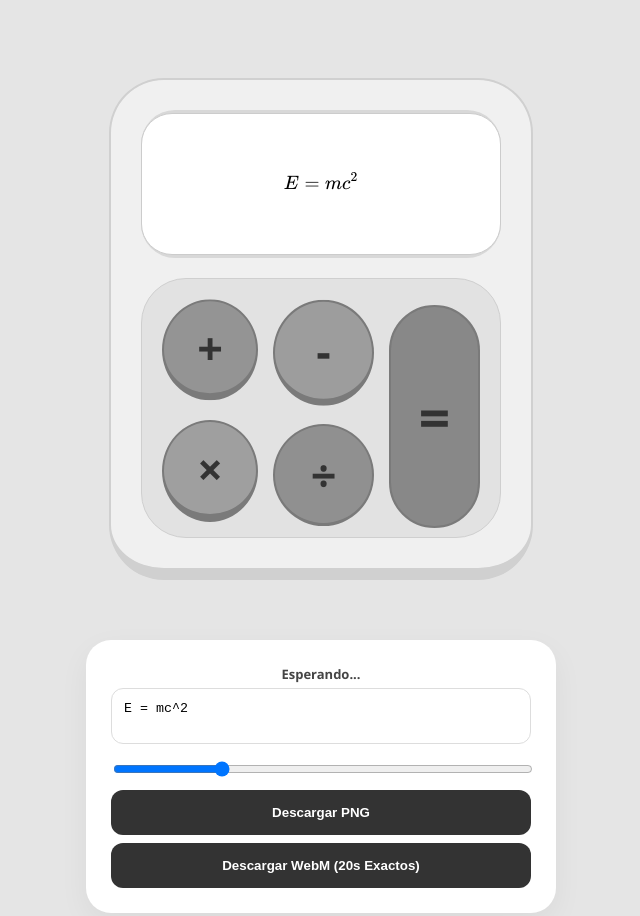
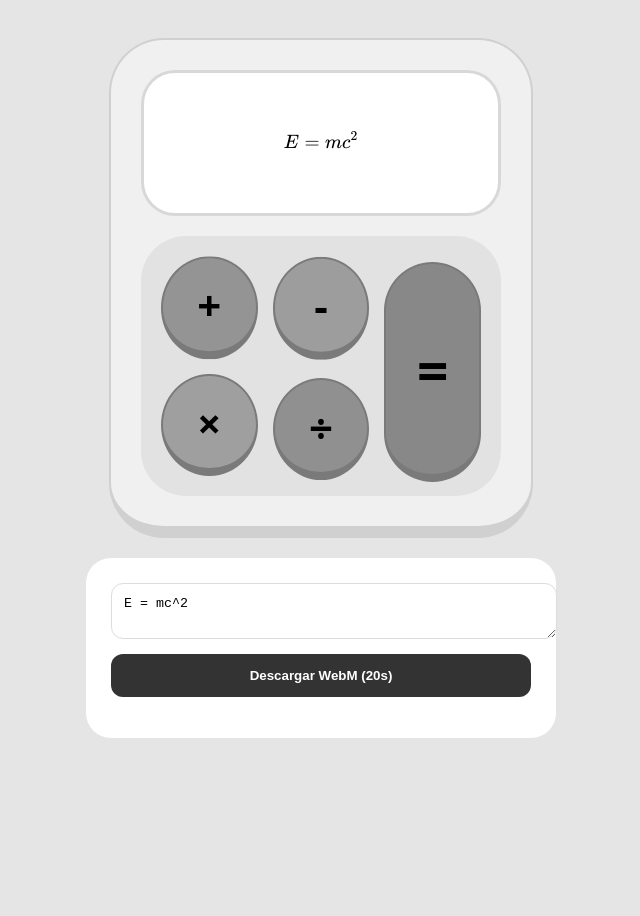
Before and after one commit to srodriguezrojas939/bannersprincipalescalculadoras, a plain HTML site: page index.html in a window 1280 px wide. Shown: the whole page, without its empty margins (319-959 px from the left). After the commit the page ends 800 px from the top, so only its background shows below. Drawn offline with nearby package versions, Linux system fonts and the light colour scheme.

Commit message:
Update index.html

```diff
--- a/index.html
+++ b/index.html
@@ -2,149 +2,134 @@
 <html lang="es">
 <head>
 <meta charset="UTF-8">
-    <title>Calculadora Zen - 20s Solid Press</title>
+<title>Calculadora Zen – WebM Correcto</title>
+
 <link rel="stylesheet" href="https://cdn.jsdelivr.net/npm/katex@0.16.9/dist/katex.min.css">
 <script src="https://cdn.jsdelivr.net/npm/katex@0.16.9/dist/katex.min.js"></script>
 <script src="https://cdnjs.cloudflare.com/ajax/libs/html2canvas/1.4.1/html2canvas.min.js"></script>
 
 <style>
 :root {
-            --calc-body: #f0f0f0;
-            --calc-border: #d0d0d0;
-            --btn-face: #a0a0a0;
-            --btn-border: #7a7a7a;
+    --calc-body:#f0f0f0;
+    --calc-border:#d0d0d0;
+    --btn-face:#a0a0a0;
+    --btn-border:#7a7a7a;
 }
 
-        body {
-            background: #e5e5e5;
-            font-family: 'Segoe UI', system-ui, sans-serif;
-            display: flex;
-            flex-direction: column;
-            align-items: center;
-            padding: 30px;
+body{
+    background:#e5e5e5;
+    font-family:system-ui;
+    display:flex;
+    flex-direction:column;
+    align-items:center;
+    padding:30px;
 }
 
-        #export-area-container {
-            padding: 40px;
-            background: transparent;
+.calculator{
+    width:360px;
+    background:var(--calc-body);
+    border-radius:55px;
+    padding:30px;
+    border:2px solid var(--calc-border);
+    border-bottom:12px solid var(--calc-border);
+    display:flex;
+    flex-direction:column;
+    gap:20px;
 }
 
-        /* Calculadora Estática (Sin flotar) */
-        .calculator {
-            width: 360px;
-            background: var(--calc-body);
-            border-radius: 55px;
-            padding: 30px;
-            border: 2px solid var(--calc-border);
-            border-bottom: 12px solid var(--calc-border);
-            display: flex;
-            flex-direction: column;
-            gap: 20px;
-            position: relative; /* Eliminada la animación zenFloating */
+.screen-container{
+    background:#d8d8d8;
+    padding:3px;
+    border-radius:34px;
 }
 
-        .screen-container {
-            background: #d8d8d8;
-            padding: 3px 0;
-            border-radius: 34px;
+.screen{
+    background:#fff;
+    height:140px;
+    border-radius:31px;
+    display:flex;
+    align-items:center;
+    justify-content:center;
 }
 
-        .screen {
-            background: #fff;
-            height: 140px;
-            border-radius: 31px;
-            display: flex;
-            align-items: center;
-            justify-content: center;
-            border: 1px solid #ccc;
+.keypad{
+    background:#e2e2e2;
+    border-radius:45px;
+    padding:20px;
+    display:grid;
+    grid-template-columns:repeat(3,1fr);
+    gap:15px;
 }
 
-        .keypad {
-            background: #e2e2e2;
-            border-radius: 45px;
-            padding: 20px;
-            display: grid;
-            grid-template-columns: repeat(3, 1fr);
-            gap: 15px;
-            border: 1px solid #cfcfcf;
+@keyframes solidPress{
+    0%,20%,100%{transform:translateY(0)}
+    50%{transform:translateY(6px);background:#888}
 }
 
-        /* Animación de presión mejorada */
-        @keyframes solidPress {
-            0%, 20%, 100% {
-                transform: translateY(0);
-                border-bottom: 8px solid var(--btn-border);
-            }
-            50% {
-                transform: translateY(6px);
-                border-bottom: 2px solid var(--btn-border);
-                background: #888;
-            }
+.btn{
+    background:var(--btn-face);
+    aspect-ratio:1/1;
+    border-radius:50%;
+    display:flex;
+    align-items:center;
+    justify-content:center;
+    font-size:42px;
+    font-weight:bold;
+    border:2px solid var(--btn-border);
+    border-bottom:8px solid var(--btn-border);
+    animation:solidPress 4s infinite ease-in-out;
 }
 
-        .btn {
-            background: var(--btn-face);
-            aspect-ratio: 1/1;
-            border-radius: 50%;
-            display: flex;
-            align-items: center;
-            justify-content: center;
-            color: #333;
-            font-size: 45px;
-            font-weight: bold;
-            border: 2px solid var(--btn-border);
-            border-bottom: 8px solid var(--btn-border);
-            animation: solidPress 4s infinite ease-in-out;
+.btn-equal{
+    grid-column:3;
+    grid-row:1/span 2;
+    aspect-ratio:auto;
+    border-radius:100px;
+    font-size:55px;
 }
 
-        /* Botón Igual Píldora */
-        .btn-equal {
-            grid-column: 3;
-            grid-row: 1 / span 2;
-            aspect-ratio: auto;
-            border-radius: 100px;
-            font-size: 55px;
+.btn:nth-child(1){animation-delay:0s}
+.btn:nth-child(2){animation-delay:1.5s}
+.btn:nth-child(3){animation-delay:3s}
+.btn:nth-child(4){animation-delay:.7s}
+.btn:nth-child(5){animation-delay:2.2s}
+
+.ui{
+    margin-top:20px;
+    background:white;
+    padding:25px;
+    border-radius:25px;
+    width:420px;
 }
 
-        .btn:nth-child(1) { animation-delay: 0s; }
-        .btn:nth-child(2) { animation-delay: 1.5s; }
-        .btn:nth-child(3) { animation-delay: 3s; }
-        .btn:nth-child(4) { animation-delay: 0.7s; }
-        .btn:nth-child(5) { animation-delay: 2.2s; }
-
-        .ui-panel {
-            margin-top: 20px;
-            width: 420px;
-            background: white;
-            padding: 25px;
-            border-radius: 25px;
-            box-shadow: 0 10px 30px rgba(0,0,0,0.05);
+textarea{
+    width:100%;
+    padding:12px;
+    border-radius:12px;
+    border:1px solid #ddd;
+    margin-bottom:10px;
 }
 
-        textarea {
-            width: 100%; padding: 12px; border-radius: 12px; border: 1px solid #ddd;
-            box-sizing: border-box; font-family: monospace; resize: none; margin-bottom: 10px;
+button{
+    width:100%;
+    padding:14px;
+    border:none;
+    border-radius:12px;
+    background:#333;
+    color:white;
+    font-weight:bold;
+    cursor:pointer;
 }
-
-        .btn-main {
-            width: 100%; padding: 15px; margin-top: 8px; border-radius: 12px;
-            border: none; background: #333; color: white; font-weight: bold; cursor: pointer;
-        }
-
-        #progress-container {
-            width: 100%; background: #eee; height: 10px; border-radius: 5px; margin-bottom: 10px; display: none;
-        }
-        #progress-bar { width: 0%; background: #333; height: 100%; border-radius: 5px; transition: width 0.1s; }
-        #status { text-align: center; margin-bottom: 5px; font-size: 13px; font-weight: bold; color: #444; }
 </style>
 </head>
+
 <body>
 
-    <div id="export-area-container">
+<div id="capture-area">
     <div class="calculator">
         <div class="screen-container">
             <div class="screen">
-                    <div id="math-container"><div id="latex-output"></div></div>
+                <div id="latex-output"></div>
             </div>
         </div>
         <div class="keypad">
@@ -157,94 +142,69 @@
     </div>
 </div>
 
-    <div class="ui-panel">
-        <div id="status">Esperando...</div>
-        <div id="progress-container"><div id="progress-bar"></div></div>
-
-        <textarea id="formula-input">E = mc^2</textarea>
-        <input type="range" id="scale-slider" min="50" max="250" value="100" style="width:100%">
-
-        <button class="btn-main" onclick="exportPNG()">Descargar PNG</button>
-        <button class="btn-main" id="webm-btn" onclick="exportWebM20s()">Descargar WebM (20s Exactos)</button>
+<div class="ui">
+    <textarea id="formula">E = mc^2</textarea>
+    <button onclick="exportWebM()">Descargar WebM (20s)</button>
+    <p id="status"></p>
 </div>
 
 <script>
-        const input = document.getElementById('formula-input');
+const formula = document.getElementById('formula');
 const output = document.getElementById('latex-output');
-        const container = document.getElementById('math-container');
-        const slider = document.getElementById('scale-slider');
 const status = document.getElementById('status');
-        const pBar = document.getElementById('progress-bar');
-        const pCont = document.getElementById('progress-container');
 
-        function update() {
-            katex.render(input.value, output, { throwOnError: false, displayMode: true });
-            container.style.transform = `scale(${slider.value / 100})`;
+function render(){
+    katex.render(formula.value, output, {throwOnError:false,displayMode:true});
 }
-        input.addEventListener('input', update);
-        slider.addEventListener('input', update);
-        window.addEventListener('load', update);
+formula.addEventListener('input',render);
+render();
 
-        async function exportPNG() {
-            const area = document.getElementById('export-area-container');
-            const canvas = await html2canvas(area, { backgroundColor: null, scale: 2 });
-            const link = document.createElement('a');
-            link.download = 'calc-zen.png';
-            link.href = canvas.toDataURL();
-            link.click();
-        }
+async function exportWebM(){
+    status.innerText="Grabando WebM…";
 
-        async function exportWebM20s() {
-            const btn = document.getElementById('webm-btn');
-            btn.disabled = true;
-            pCont.style.display = 'block';
+    const area = document.getElementById('capture-area');
+    const rect = area.getBoundingClientRect();
 
-            const area = document.getElementById('export-area-container');
-            const duration = 20;
-            const fps = 12; // Optimizado para velocidad de renderizado
-            const totalFrames = duration * fps;
+    const canvas = document.createElement('canvas');
+    canvas.width = rect.width;
+    canvas.height = rect.height;
+    const ctx = canvas.getContext('2d');
 
-            const streamCanvas = document.createElement('canvas');
-            streamCanvas.width = area.offsetWidth;
-            streamCanvas.height = area.offsetHeight;
-            const ctx = streamCanvas.getContext('2d');
+    const stream = canvas.captureStream(30);
+    const recorder = new MediaRecorder(stream,{
+        mimeType:'video/webm;codecs=vp9',
+        videoBitsPerSecond:4_000_000
+    });
 
-            const stream = streamCanvas.captureStream(0); // Captura manual de frames
-            const recorder = new MediaRecorder(stream, { mimeType: 'video/webm;codecs=vp9' });
-            const chunks = [];
-
-            recorder.ondataavailable = e => chunks.push(e.data);
-            recorder.onstop = () => {
-                const blob = new Blob(chunks, { type: 'video/webm' });
-                const a = document.createElement('a');
-                a.href = URL.createObjectURL(blob);
-                a.download = 'calc-zen-20s.webm';
+    const chunks=[];
+    recorder.ondataavailable=e=>chunks.push(e.data);
+    recorder.onstop=()=>{
+        const blob=new Blob(chunks,{type:'video/webm'});
+        const a=document.createElement('a');
+        a.href=URL.createObjectURL(blob);
+        a.download='calculadora-zen.webm';
         a.click();
-                status.innerText = "¡Descarga completada!";
-                btn.disabled = false;
-                pCont.style.display = 'none';
+        status.innerText="Listo ✔";
     };
 
     recorder.start();
 
-            for (let i = 0; i < totalFrames; i++) {
-                const percent = Math.round((i / totalFrames) * 100);
-                status.innerText = `Procesando frame ${i} de ${totalFrames} (${percent}%)`;
-                pBar.style.width = percent + '%';
+    let running=true;
+    async function draw(){
+        if(!running)return;
+        const snap=await html2canvas(area,{backgroundColor:null,scale:1});
+        ctx.clearRect(0,0,canvas.width,canvas.height);
+        ctx.drawImage(snap,0,0);
+        requestAnimationFrame(draw);
+    }
+    draw();
 
-                const canvas = await html2canvas(area, { backgroundColor: null, scale: 1 });
-                ctx.clearRect(0, 0, streamCanvas.width, streamCanvas.height);
-                ctx.drawImage(canvas, 0, 0);
-
-                // Forzamos al grabador a tomar este frame específico
-                stream.getVideoTracks()[0].requestFrame();
-
-                // Pequeño delay para no bloquear el navegador por completo
-                await new Promise(r => setTimeout(r, 10));
-            }
-
+    setTimeout(()=>{
+        running=false;
         recorder.stop();
+    },20000);
 }
 </script>
+
 </body>
 </html>
```
Lines whose indentation alone changed are shown as unchanged.
